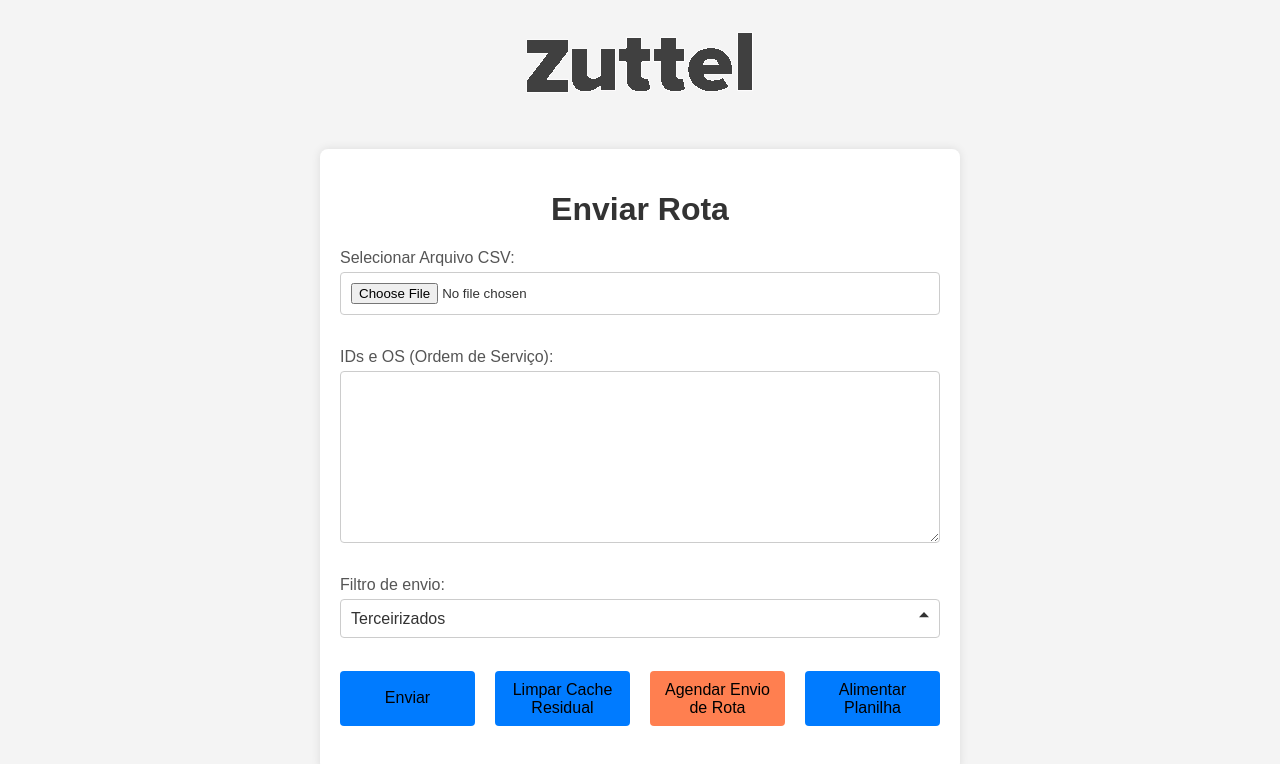
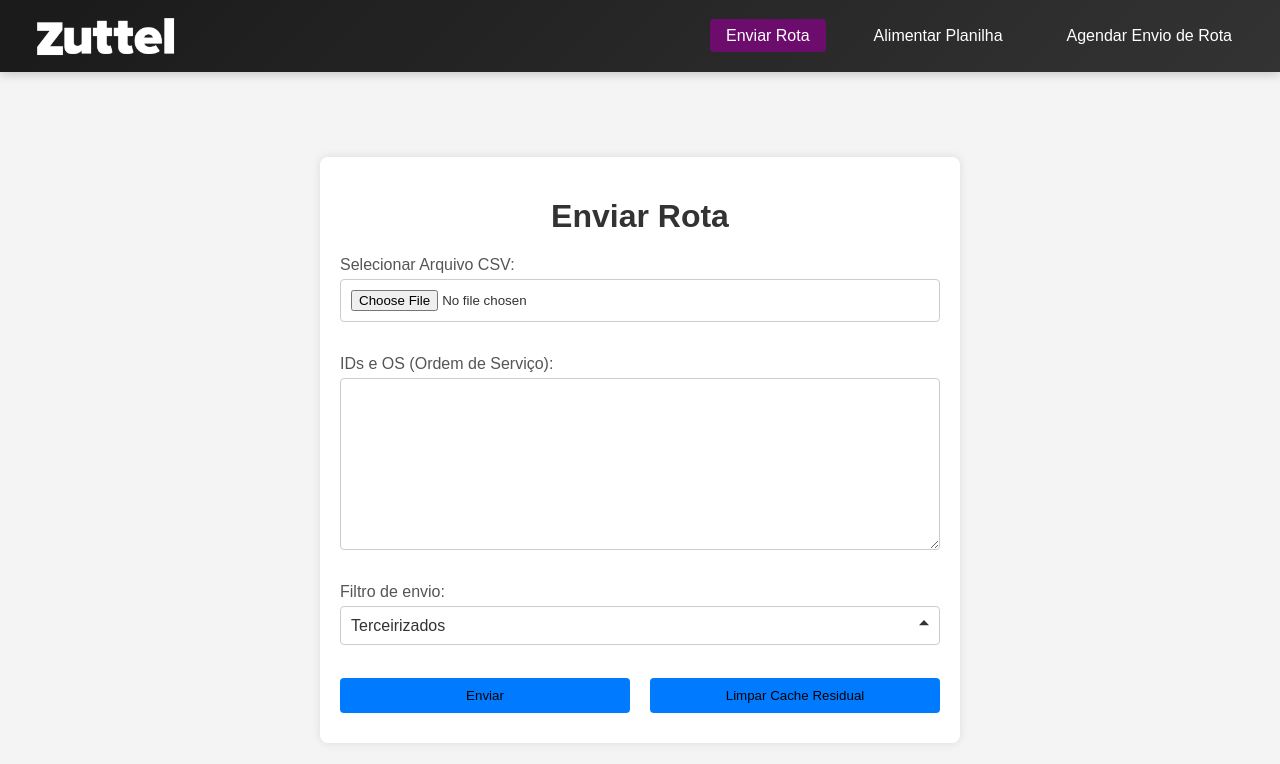
Before and after one commit to jhuan-gg/ROTA-3.0, a website: page public/index.html in a window 1280 px wide. Drawn offline with Linux system fonts and the light colour scheme.

Commit message:
Adiciona menu de navegação em AlmPlan.html e agendamento.html, e aplica estilos correspondentes em styles.css. Ajusta index.html para incluir o novo layout de navegação.

```diff
--- a/public/index.html
+++ b/public/index.html
@@ -8,12 +8,17 @@
   <link rel="icon" href="zut.png" type="image/png">
 </head>
 <body>
-  <div class="logo">
-    <picture>
-      <source srcset="./zuttel3.png" media="(prefers-color-scheme: light)">
-      <img src="./zuttel.png" alt="Logo Zuttel">
-    </picture>
-  </div>
+  <nav class="navbar">
+    <div class="nav-brand">
+      <img src="./zuttel.png" alt="Logo Zuttel" class="nav-logo">
+    </div>
+    <ul class="nav-links">
+      <li><a href="index.html" class="nav-item active">Enviar Rota</a></li>
+      <li><a href="AlmPlan.html" class="nav-item">Alimentar Planilha</a></li>
+      <li><a href="agendamento.html" class="nav-item">Agendar Envio de Rota</a></li>
+    </ul>
+  </nav>
+
   <div class="container">
     <h1>Enviar Rota</h1>
     <form id="messageForm">
@@ -32,10 +37,8 @@
       </select>
       <br>
       <div class="agendamento">
-        <button type="submit" class="tam">Enviar</button>
-        <button type="button" class="tam" id="clearUploads">Limpar Cache Residual</button>
-        <button type="button" class="color tam" onclick="window.location.href='agendamento.html'">Agendar Envio de Rota</button>
-        <button type="button" class="button tam" onclick="window.location.href='AlmPlan.html'">Alimentar Planilha</button>
+        <button type="submit" >Enviar</button>
+        <button type="button"  id="clearUploads">Limpar Cache Residual</button>
       </div>
     </form>
   </div>
--- a/public/styles.css
+++ b/public/styles.css
@@ -36,6 +36,7 @@
   box-shadow: 0 0 10px rgba(0, 0, 0, 0.1);
   max-width: 600px;
   width: 100%;
+  margin-top: 100px;
 }
 
 h1 {
@@ -300,3 +301,75 @@
   margin-bottom: 10px;
   gap: 10px; /* Espaçamento entre botões */
 }
+
+/* Estilos para o menu de navegação */
+.navbar {
+  background: linear-gradient(135deg, #1a1a1a, #333);
+  padding: 1rem 2rem;
+  box-shadow: 0 2px 10px rgba(0, 0, 0, 0.2);
+  display: flex;
+  justify-content: space-between;
+  align-items: center;
+  position: fixed;
+  top: 0;
+  left: 0;
+  right: 0;
+  z-index: 1000;
+}
+
+.nav-brand {
+  display: flex;
+  align-items: center;
+}
+
+.nav-logo {
+  height: 40px;
+  margin-right: 1rem;
+}
+
+.nav-links {
+  display: flex;
+  list-style: none;
+  margin: 0;
+  padding: 0;
+  gap: 2rem;
+}
+
+.nav-item {
+  color: #fff;
+  text-decoration: none;
+  font-weight: 500;
+  padding: 0.5rem 1rem;
+  border-radius: 4px;
+  transition: all 0.3s ease;
+}
+
+.nav-item:hover {
+  background: rgba(255, 255, 255, 0.1);
+  transform: translateY(-2px);
+}
+
+.nav-item.active {
+  background: #6C0C6D;
+  color: white;
+}
+
+/* Responsividade */
+@media (max-width: 768px) {
+  .navbar {
+    flex-direction: column;
+    padding: 1rem;
+  }
+
+  .nav-links {
+    flex-direction: column;
+    width: 100%;
+    gap: 1rem;
+    margin-top: 1rem;
+  }
+
+  .nav-item {
+    text-align: center;
+    display: block;
+  }
+}
```
Also changed, not shown: public/AlmPlan.html (+13 -9 lines), public/agendamento.html (+11 -7 lines).
